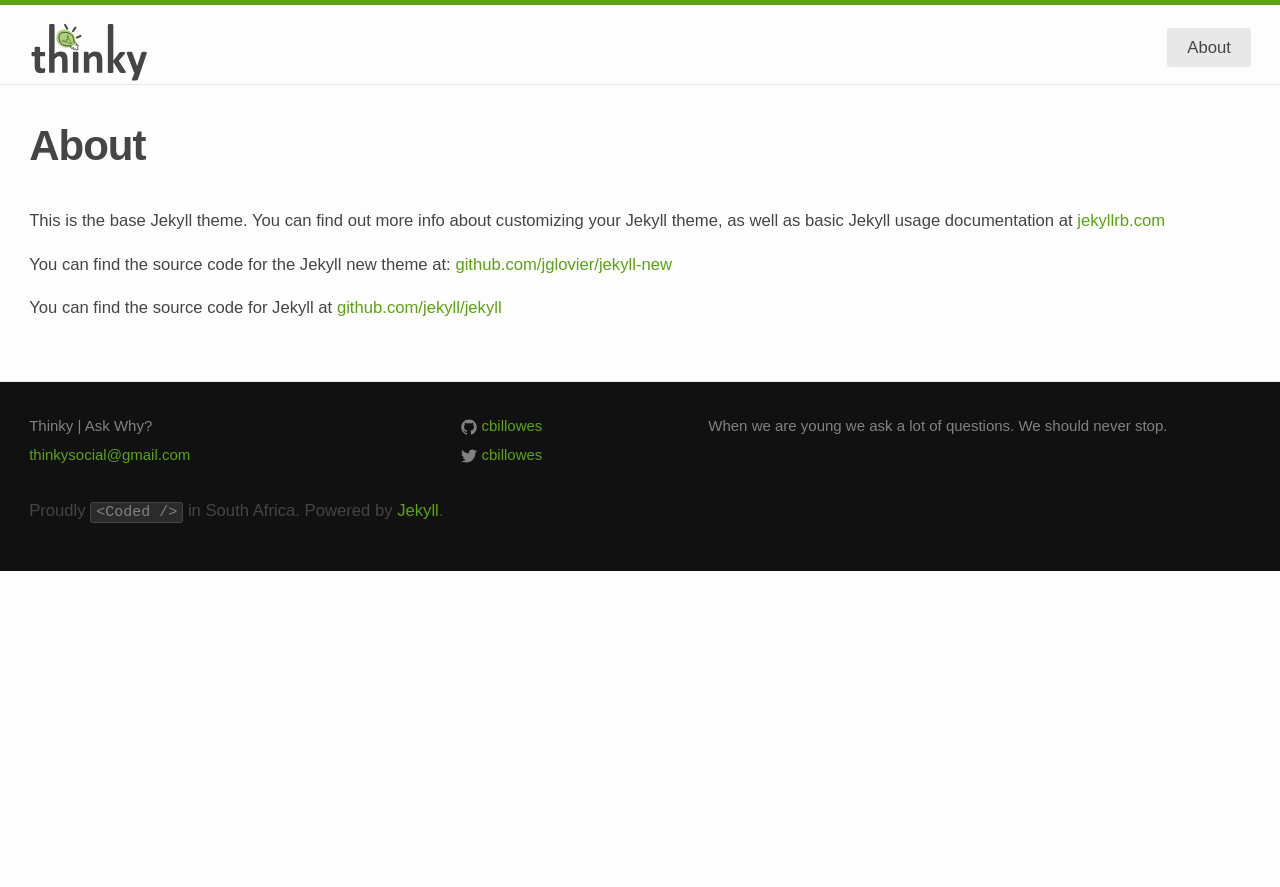
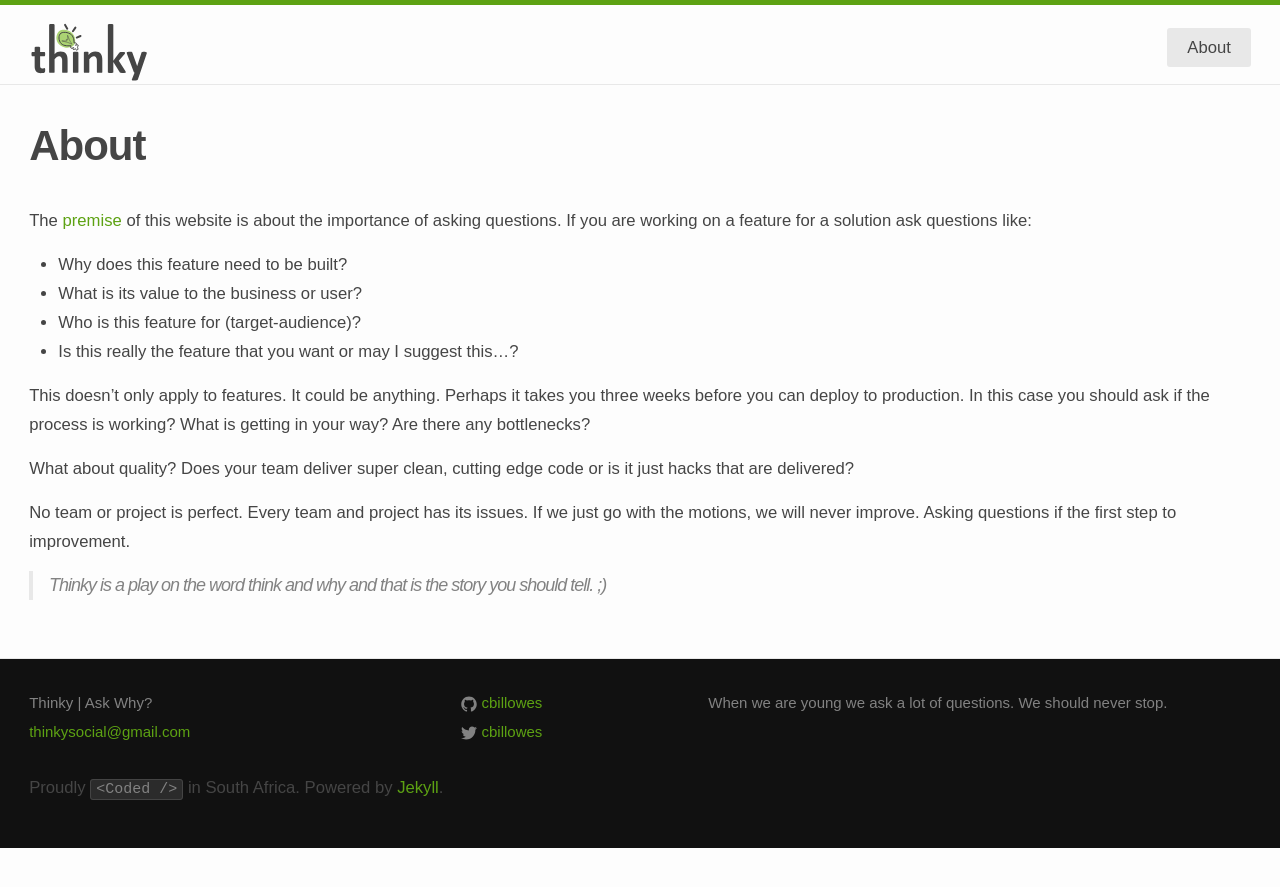
Before and after one commit to cbillowes/thinky, a Jekyll site: the page built from about.md, in a window 1280 px wide. Shown: the top 887 px of the page. Built offline with Jekyll 4.4.1, drawn with Linux system fonts in a browser that asks for light colours.

Commit message:
Migrated about page from thinky.co.za

```diff
--- a/about.md
+++ b/about.md
@@ -4,8 +4,17 @@ title: About
 permalink: /about/
 ---
 
-This is the base Jekyll theme. You can find out more info about customizing your Jekyll theme, as well as basic Jekyll usage documentation at [jekyllrb.com](http://jekyllrb.com/)
+The [premise](/blog/2015/06/14/what-is-all-this-thinky-business/) of this website is about the importance of asking questions. If you are working on a feature for a solution ask questions like:
 
-You can find the source code for the Jekyll new theme at: [github.com/jglovier/jekyll-new](https://github.com/jglovier/jekyll-new)
+- Why does this feature need to be built?
+- What is its value to the business or user?
+- Who is this feature for (target-audience)?
+- Is this really the feature that you want or may I suggest this…?
 
-You can find the source code for Jekyll at [github.com/jekyll/jekyll](https://github.com/jekyll/jekyll)
+This doesn’t only apply to features. It could be anything. Perhaps it takes you three weeks before you can deploy to production. In this case you should ask if the process is working? What is getting in your way? Are there any bottlenecks?
+
+What about quality? Does your team deliver super clean, cutting edge code or is it just hacks that are delivered?
+
+No team or project is perfect. Every team and project has its issues. If we just go with the motions, we will never improve. Asking questions if the first step to improvement.
+
+> Thinky is a play on the word think and why and that is the story you should tell. ;)
```
